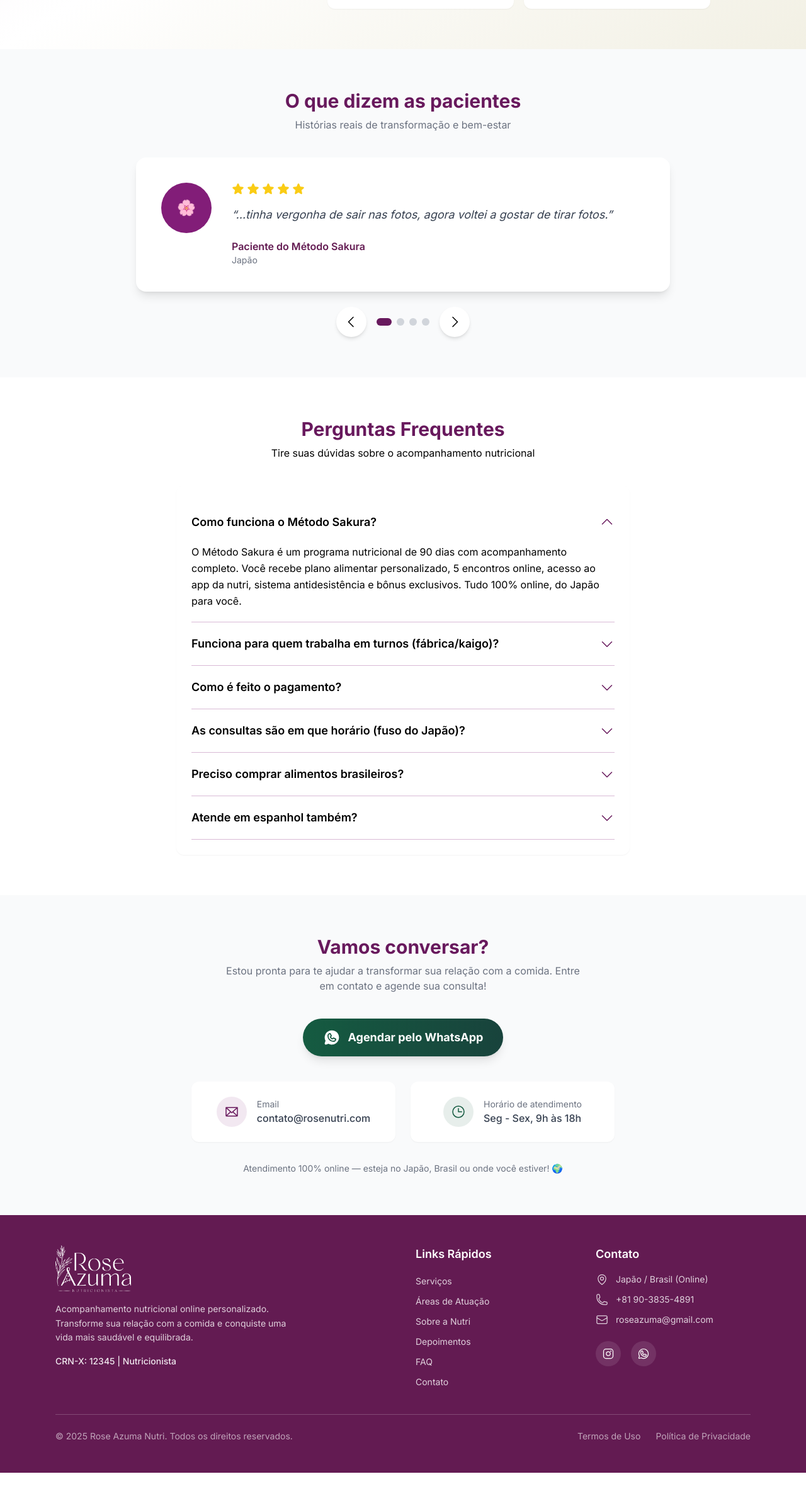
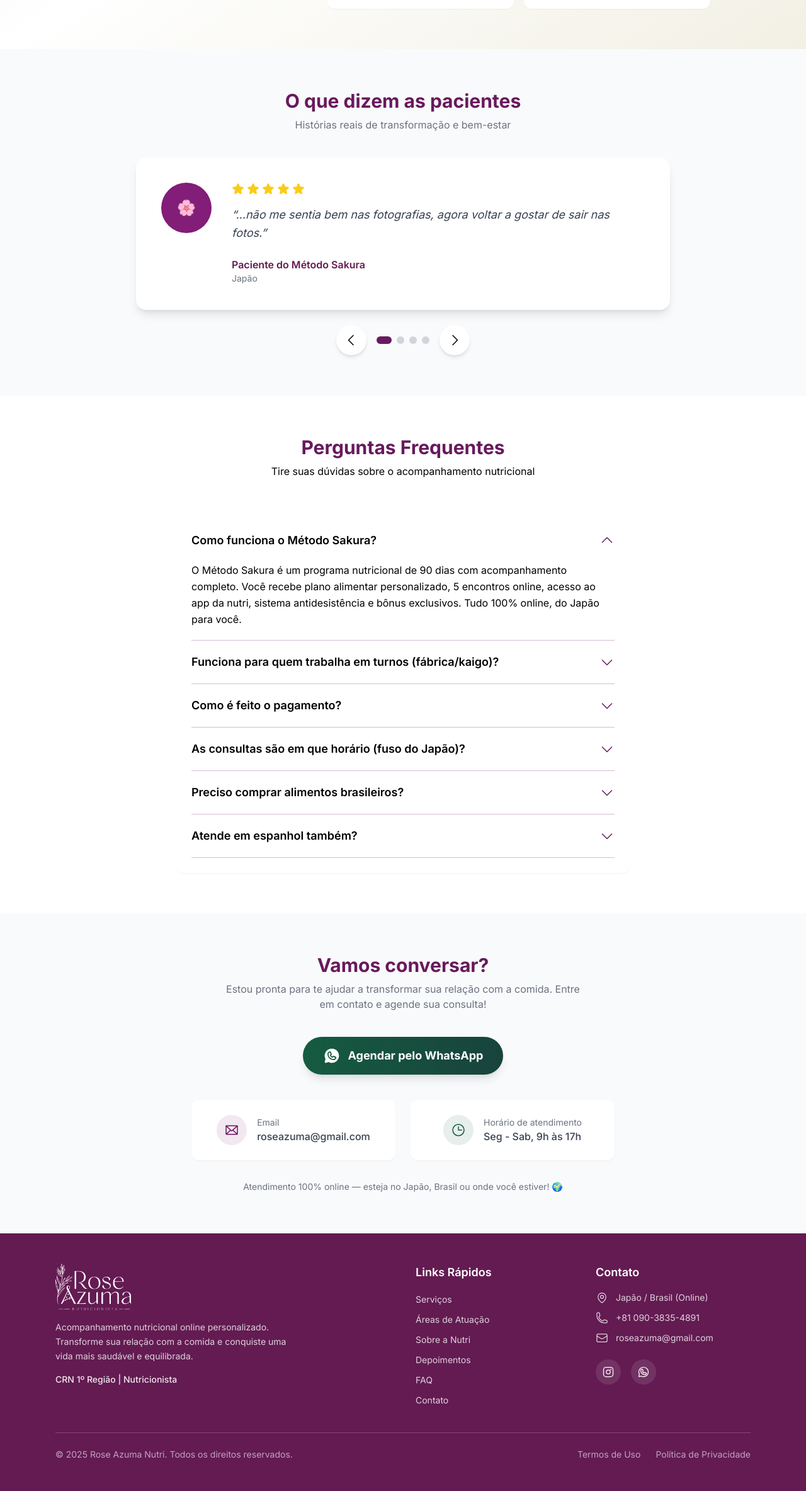
Before and after one commit to m4rcaoferole/rosenutri, a Next.js app: page / in a window 1280 px wide. Shown: the part 8936-11303 px from the top of the page at 63% size. Before the commit the page ends 11274 px from the top, so only its background shows below. Built offline with nearby package versions, Linux system fonts and the light colour scheme.

Commit message:
fix: correções de texto e detalhes nos componentes
- Ajustes em Contact/index.tsx
- Ajustes em FAQ/index.tsx
- Ajustes em Footer/index.tsx
- Ajustes em Testimonials/index.tsx

```diff
--- a/src/components/Contact/index.tsx
+++ b/src/components/Contact/index.tsx
@@ -38,7 +38,7 @@ export default function Contact() {
                 href="mailto:contato@rosenutri.com"
                 className="font-medium text-gray700 transition-colors hover:text-murasaki200"
               >
-                contato@rosenutri.com
+                roseazuma@gmail.com
               </a>
             </div>
           </div>
@@ -50,7 +50,7 @@ export default function Contact() {
             </div>
             <div className="text-left">
               <p className="text-sm text-gray500">Horário de atendimento</p>
-              <p className="font-medium text-gray700">Seg - Sex, 9h às 18h</p>
+              <p className="font-medium text-gray700">Seg - Sab, 9h às 17h</p>
             </div>
           </div>
         </div>
--- a/src/components/FAQ/index.tsx
+++ b/src/components/FAQ/index.tsx
@@ -22,7 +22,7 @@ const FAQ_ITEMS = [
   {
     question: "As consultas são em que horário (fuso do Japão)?",
     answer:
-      "As consultas são agendadas de acordo com os horários do Japão (JST), de forma flexível para se adaptar à sua rotina de trabalho. Atendo inclusive aos finais de semana.",
+      "As consultas são agendadas de acordo com os horários do Japão (JST), de forma flexível para se adaptar à sua rotina de trabalho. Atendo inclusive aos aos sábados.",
   },
   {
     question: "Preciso comprar alimentos brasileiros?",
--- a/src/components/Footer/index.tsx
+++ b/src/components/Footer/index.tsx
@@ -55,7 +55,7 @@ export default function Footer() {
               equilibrada.
             </p>
             <p className="text-sm font-medium text-white/90">
-              CRN-X: 12345 | Nutricionista
+              CRN 1º Região | Nutricionista
             </p>
           </div>
 
@@ -90,7 +90,7 @@ export default function Footer() {
                   href="https://wa.me/819038354891"
                   className="transition-colors hover:text-white"
                 >
-                  +81 90-3835-4891
+                  +81 090-3835-4891
                 </a>
               </li>
               <li className="flex items-center gap-3 text-sm text-white/80">
--- a/src/components/Testimonials/index.tsx
+++ b/src/components/Testimonials/index.tsx
@@ -8,34 +8,34 @@ const TESTIMONIALS = [
     name: "Paciente do Método Sakura",
     location: "Japão",
     feedback:
-      "…tinha vergonha de sair nas fotos, agora voltei a gostar de tirar fotos.",
+      "...não me sentia bem nas fotografias, agora voltar a gostar de sair nas fotos.",
     rating: 5,
     initials: "🌸",
     bgColor: "bg-murasaki100",
   },
   {
     name: "Paciente do Método Sakura",
-    location: "Japão",
+    location: "Brasil",
     feedback:
-      "…Eu nem fiz 100% de tudo que me passou, em 4 semanas perdi 8 kgs, depois perdi mais 2 kgs, já ajustei minhas roupas 3 vezes, para poder continuar usando…e melhor ainda sem passar fome, amei, amei, amei.",
+      "Mesmo sem seguir tudo perfeitamente, tive resultados reais: em 4 semanas perdi 8 kg e, depois, mais 2 kg. Já precisei ajustar minhas roupas três vezes — e tudo isso sem passar fome. Um processo leve, possível e muito eficiente.",
     rating: 5,
     initials: "🌸",
     bgColor: "bg-midori100",
   },
   {
     name: "Paciente do Método Sakura",
-    location: "Japão",
+    location: "Austrália",
     feedback:
-      "Minha nutri favorita!! Ela me ajuda quando eu estava realmente precisando. Ela foi muito clara e atenciosa ao explicar cada ponto relacionado à alimentação e aos meus objetivos. As orientações foram personalizadas, baseadas na minha rotina, gostos e restrições.",
+      "Minha nutricionista favorita. Me ajudou em um momento em que eu realmente precisava. Foi muito clara e atenciosa ao explicar cada ponto da alimentação e dos meus objetivos. As orientações são totalmente personalizadas, respeitando minha rotina, gostos e limitações. Mesmo ainda em acompanhamento, já percebo perda de peso constante, mais organização na rotina e muito mais controle da compulsão por comida e doces.",
     rating: 5,
     initials: "🌸",
     bgColor: "bg-murasaki200",
   },
   {
-    name: "Paciente del Método Sakura",
-    location: "Japón",
+    name: "Latina no Japão",
+    location: "Japão",
     feedback:
-      "…tengo 5 semanas con el tratamiento de nutrición, he logrado bajar 7 kilos. Me está ayudando bastante con la alimentación y sin remedio para adelgazar. Ella siempre está pendiente y preguntando cómo me fue en la semana. Súper recomendada!",
+      "…Tengo 5 semanas en el tratamiento nutricional y ya he logrado bajar 7 kilos. La alimentación ha sido clave, sin necesidad de medicamentos para adelgazar. Rose siempre está pendiente y preguntando cómo me fue durante la semana. ¡Súper recomendada!",
     rating: 5,
     initials: "🌸",
     bgColor: "bg-midori200",
```
